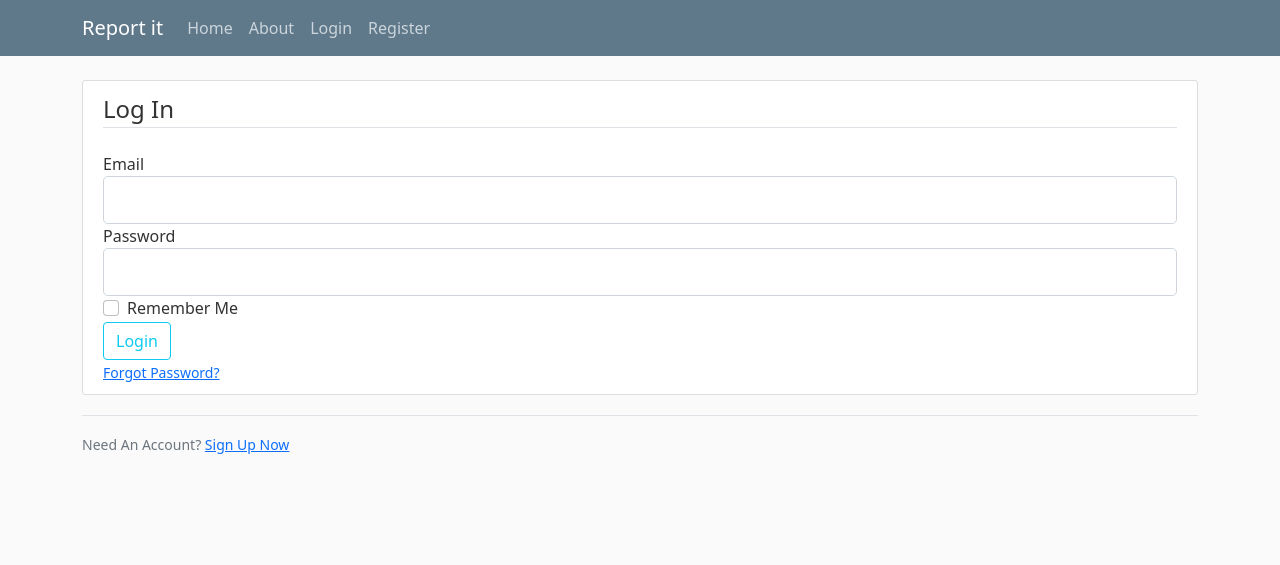
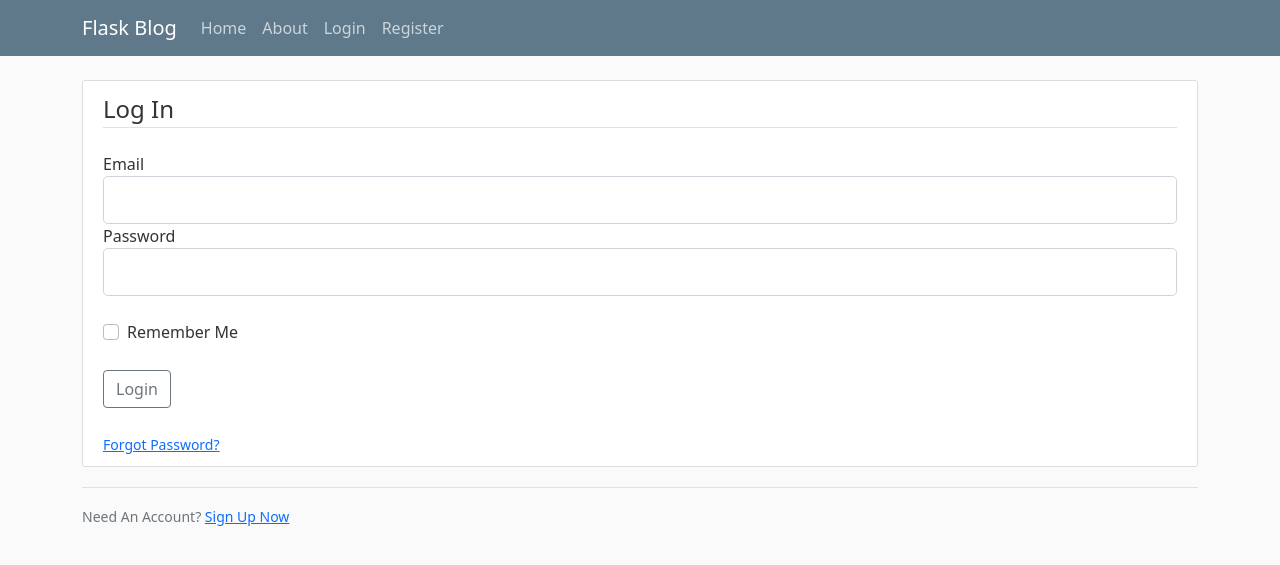
Before and after one commit to Youssef-Harby/report-it, a Flask app: page /login in a window 1280 px wide. Shown: the top 565 px of the page. Run offline with Flask 2, Linux system fonts and the light colour scheme.

Commit message:
finishs App Part 3

```diff
--- a/reportit/routes.py
+++ b/reportit/routes.py
@@ -1,5 +1,4 @@
 from flask import render_template, request, url_for, flash, redirect
-from matplotlib.pyplot import title
 from reportit import app, session
 import folium
 from folium import plugins
@@ -37,12 +36,19 @@ def register():
     form = RegistrationForm()
     if form.validate_on_submit():
         flash(f'Account created for {form.username.data}!', 'success')
-        return redirect(url_for('home'))
+        return redirect(url_for('myreports'))
     return render_template('register.html', title='Register', form=form)
 
 @app.route('/login',methods=['GET','POST'])
 def login():
     form = LoginForm()
+    if form.validate_on_submit():
+        if form.email.data == 'me@youssefharby.com' and form.password.data == '4EpGrxWT4uErY8i':
+            flash(f'You have been logged in!', 'success')
+            return redirect(url_for('myreports'))
+        else:
+            flash('Login Unsuccessful. Please check Email and Password!','danger')
+
     return render_template('login.html', title='Login', form=form)
 
 @app.route('/myreports')
--- a/reportit/templates/layout.html
+++ b/reportit/templates/layout.html
@@ -17,22 +17,22 @@
 
 </head>
 <body>
-    <header class="site-header">
+      <header class="site-header">
         <nav class="navbar navbar-expand-md navbar-dark bg-steel fixed-top">
           <div class="container">
-            <a class="navbar-brand mr-4" href="/">Report it</a>
+            <a class="navbar-brand mr-4" href="/">Flask Blog</a>
             <button class="navbar-toggler" type="button" data-toggle="collapse" data-target="#navbarToggle" aria-controls="navbarToggle" aria-expanded="false" aria-label="Toggle navigation">
               <span class="navbar-toggler-icon"></span>
             </button>
             <div class="collapse navbar-collapse" id="navbarToggle">
               <div class="navbar-nav mr-auto">
-                <a class="nav-item nav-link" href="/">Home</a>
-                <a class="nav-item nav-link" href="/about">About</a>
+                <a class="nav-item nav-link" href="{{ url_for('home') }}">Home</a>
+                <a class="nav-item nav-link" href="{{ url_for('about') }}">About</a>
               </div>
               <!-- Navbar Right Side -->
               <div class="navbar-nav">
-                <a class="nav-item nav-link" href="/login">Login</a>
-                <a class="nav-item nav-link" href="/register">Register</a>
+                <a class="nav-item nav-link" href="{{ url_for('login') }}">Login</a>
+                <a class="nav-item nav-link" href="{{ url_for('register') }}">Register</a>
               </div>
             </div>
           </div>
@@ -41,6 +41,15 @@
       <main role="main" class="container">
         <div class="row">
           <div class="col-md-12">
+            {% with messages = get_flashed_messages(with_categories=true) %}
+              {% if messages %}
+                {% for category, message in messages %}
+                <div class="alert alert-{{ category }}">
+                  {{ message }}
+                </div>
+                {% endfor %}
+              {% endif %}
+            {% endwith %}
             {% block content %}{% endblock %}
           </div>
           <!-- <div class="col-md-4">
--- a/reportit/templates/login.html
+++ b/reportit/templates/login.html
@@ -31,14 +31,17 @@
                         {{ form.password(class="form-control form-control-lg") }}
                     {% endif %}
                 </div>
+                <br>
                 <div class="form-check">
                     {{ form.remember(class="form-check-input") }}
                     {{ form.remember.label(class="form-check-label") }}
                 </div>
             </fieldset>
+            <br>
             <div class="form-group">
-                {{ form.submit(class="btn btn-outline-info") }}
+                {{ form.submit(class="btn btn-outline-secondary") }}
             </div>
+            <br>
             <small class="text-muted ml-2">
                 <a href="#">Forgot Password?</a>
             </small>
--- a/reportit/templates/register.html
+++ b/reportit/templates/register.html
@@ -59,9 +59,11 @@
                     {% endif %}
                 </div>
             </fieldset>
+            <br>
             <div class="form-group">
-                {{ form.submit(class="btn btn-outline-info") }}
+                {{ form.submit(class="btn btn-outline-secondary") }}
             </div>
+            <br>
         </form>
     </div>
     <div class="border-top pt-3">
```
